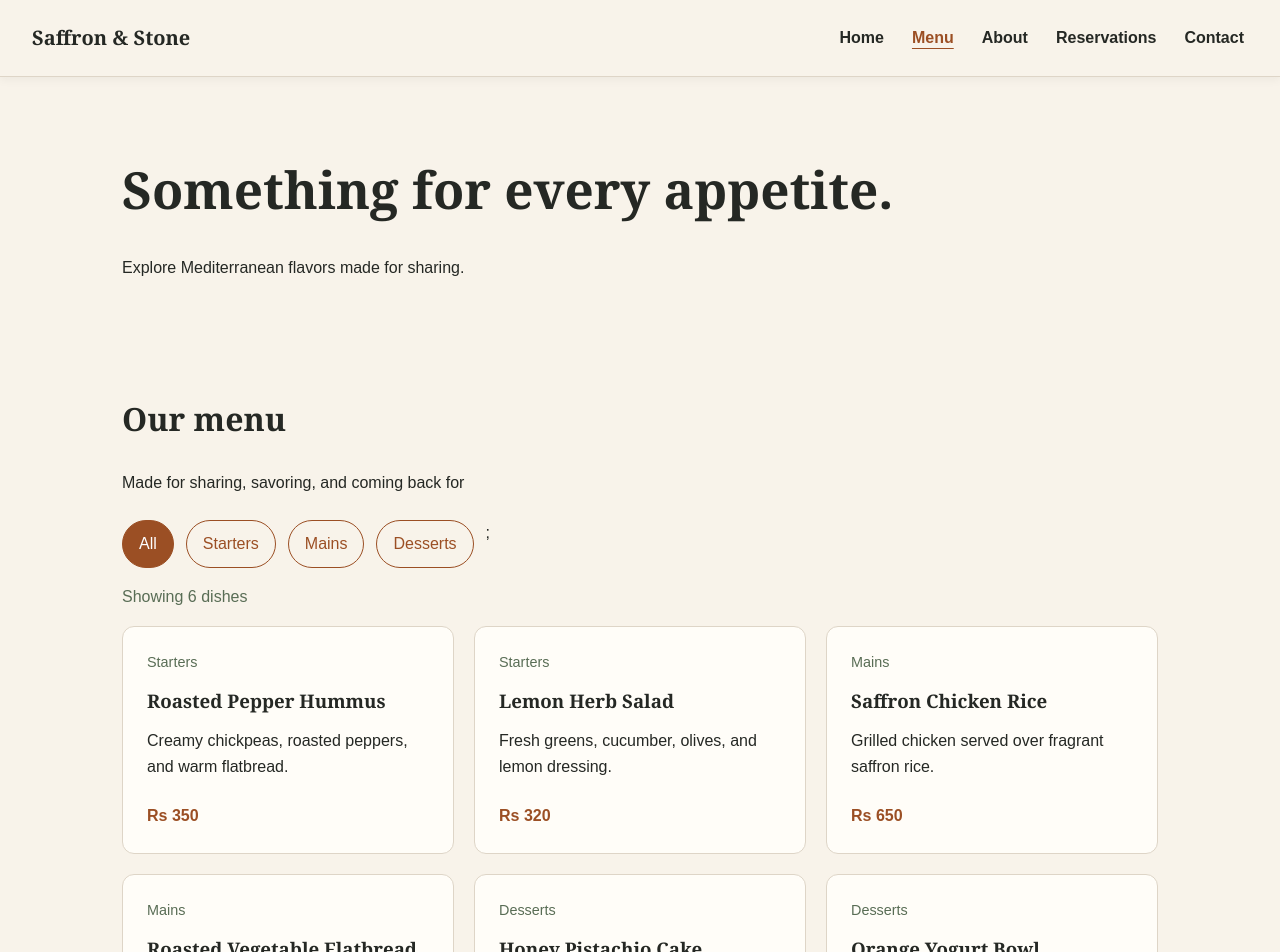
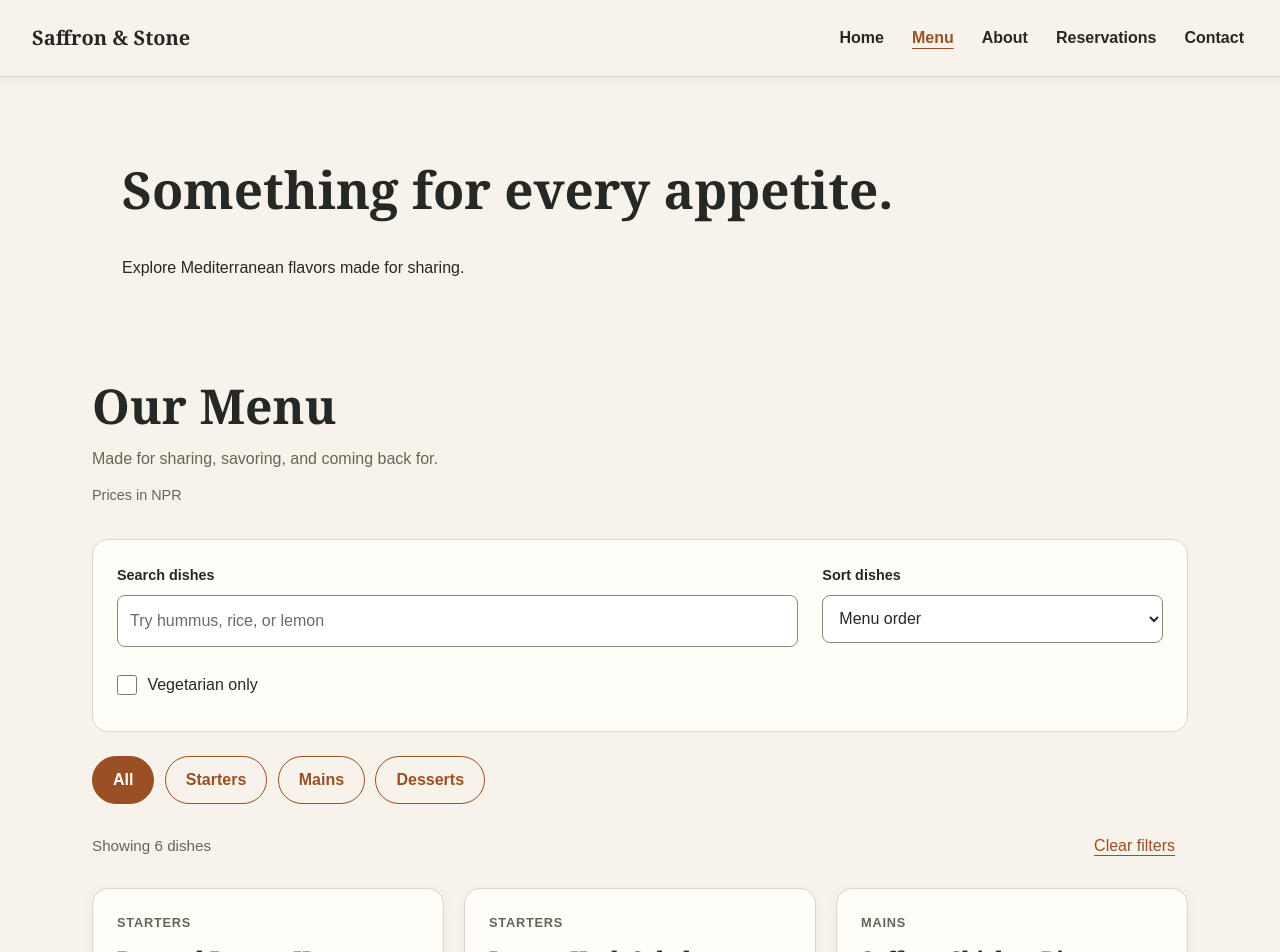
Before and after one commit to stupamanandhar80-wq/restaurant-site, a React (Vite) app: page /menu in a window 1280 px wide. Shown: the top 952 px of the page. Built offline with nearby package versions, Linux system fonts and the light colour scheme.

Commit message:
menu search filters sorting and styling

```diff
--- a/src/components/Menu.css
+++ b/src/components/Menu.css
@@ -1,50 +1,158 @@
+/* Menu section */
+
 .restaurant-menu {
-  max-width: 1100px;
+  --menu-ink: #252824;
+  --menu-muted: #626759;
+  --menu-accent: #9b4f24;
+  --menu-border: #ded5c7;
+
+  width: 100%;
+  max-width: 1160px;
   margin: 0 auto;
-  padding: 3rem 2rem;
+  padding: 2rem 2rem 4rem;
+  color: var(--menu-ink);
 }
 
 .restaurant-menu h2 {
-  margin-top: 0;
+  margin: 0 0 0.75rem;
   font-family: Georgia, serif;
-  font-size: 2rem;
+  font-size: clamp(2rem, 4vw, 3rem);
+  line-height: 1.2;
 }
 
-.menu-note,
-.menu-count {
-  color: #596d55;
+.restaurant-menu > p {
+  margin: 0 0 0.75rem;
+  color: var(--menu-muted);
 }
+
+.restaurant-menu .menu-note {
+  font-size: 0.9rem;
+}
+
+/* Search and sorting panel */
+
+.menu-controls {
+  display: grid;
+  grid-template-columns: minmax(0, 2fr) minmax(0, 1fr);
+  gap: 1rem 1.5rem;
+  margin-top: 2rem;
+  padding: 1.5rem;
+  border: 1px solid var(--menu-border);
+  border-radius: 16px;
+  background: #fffdf8;
+}
+
+.menu-control {
+  display: flex;
+  flex-direction: column;
+  gap: 0.5rem;
+  min-width: 0;
+}
+
+.menu-control label {
+  font-size: 0.9rem;
+  font-weight: bold;
+}
+
+.menu-control input,
+.menu-control select {
+  width: 100%;
+  min-width: 0;
+  min-height: 48px;
+  padding: 0.75rem;
+  border: 1px solid #918778;
+  border-radius: 8px;
+  background: #ffffff;
+  color: var(--menu-ink);
+  font: inherit;
+}
+
+.menu-control input::placeholder {
+  color: #6b6b63;
+}
+
+.menu-diet {
+  grid-column: 1 / -1;
+  display: flex;
+  align-items: center;
+  gap: 0.65rem;
+  min-height: 44px;
+  width: fit-content;
+  cursor: pointer;
+}
+
+.menu-diet input {
+  width: 20px;
+  height: 20px;
+  margin: 0;
+  accent-color: var(--menu-accent);
+}
+
+/* Category buttons */
 
 .menu-filters {
   display: flex;
   flex-wrap: wrap;
-  gap: 0.75rem;
+  gap: 0.65rem;
   margin-top: 1.5rem;
 }
 
 .menu-filter {
-  padding: 0.65rem 1rem;
-  border: 1px solid #9b4f24;
+  min-height: 44px;
+  padding: 0.65rem 1.25rem;
+  border: 1px solid var(--menu-accent);
   border-radius: 999px;
   background: transparent;
-  color: #9b4f24;
+  color: var(--menu-accent);
   font: inherit;
+  font-weight: bold;
   cursor: pointer;
 }
 
-.menu-filter[aria-pressed="true"] {
-  background: #9b4f24;
-  color: white;
+.menu-filter:hover {
+  background: #eee5d8;
 }
 
-.menu-filter:hover {
-  text-decoration: underline;
+.menu-filter[aria-pressed="true"] {
+  background: var(--menu-accent);
+  color: #ffffff;
 }
 
-.menu-filter:focus-visible {
-  outline: 3px solid #252824;
-  outline-offset: 3px;
+/* Result count and reset */
+
+.menu-results-bar {
+  display: flex;
+  justify-content: space-between;
+  align-items: center;
+  flex-wrap: wrap;
+  gap: 0.75rem;
+  margin: 1.25rem 0;
 }
+
+.menu-count {
+  margin: 0;
+  color: var(--menu-muted);
+  font-size: 0.95rem;
+}
+
+.menu-clear {
+  min-height: 44px;
+  padding: 0.5rem 0.75rem;
+  border: 1px solid transparent;
+  border-radius: 6px;
+  background: transparent;
+  color: var(--menu-accent);
+  font: inherit;
+  text-decoration: underline;
+  text-underline-offset: 4px;
+  cursor: pointer;
+}
+
+.menu-clear:hover {
+  background: #eee5d8;
+}
+
+/* Dish cards */
 
 .menu-grid {
   display: grid;
@@ -55,33 +163,85 @@
 .menu-card {
   display: flex;
   flex-direction: column;
+  min-width: 0;
   padding: 1.5rem;
-  border: 1px solid #ded5c7;
-  border-radius: 12px;
+  border: 1px solid var(--menu-border);
+  border-radius: 16px;
   background: #fffdf8;
+  box-shadow: 0 4px 16px rgb(37 40 36 / 4%);
 }
 
 .menu-category {
   margin: 0;
-  color: #596d55;
-  font-size: 0.9rem;
+  color: var(--menu-muted);
+  font-size: 0.8rem;
+  font-weight: bold;
+  letter-spacing: 0.06em;
+  text-transform: uppercase;
 }
 
 .menu-card h3 {
   margin: 0.75rem 0;
   font-family: Georgia, serif;
+  font-size: 1.35rem;
+  line-height: 1.3;
+}
+
+.menu-badge {
+  align-self: flex-start;
+  margin-bottom: 1rem;
+  padding: 0.25rem 0.65rem;
+  border-radius: 999px;
+  background: #e7eddf;
+  color: #365536;
+  font-size: 0.8rem;
+  font-weight: bold;
 }
 
 .menu-description {
   margin: 0 0 1.5rem;
-  line-height: 1.6;
+  color: var(--menu-muted);
+  line-height: 1.7;
 }
 
 .menu-price {
   margin: auto 0 0;
-  color: #9b4f24;
+  padding-top: 1rem;
+  border-top: 1px solid var(--menu-border);
+  color: var(--menu-accent);
+  font-size: 1.1rem;
   font-weight: bold;
 }
+
+/* Empty results */
+
+.menu-empty {
+  padding: 3rem 1.5rem;
+  border: 1px dashed #918778;
+  border-radius: 16px;
+  background: #fffdf8;
+  text-align: center;
+}
+
+.menu-empty h3 {
+  margin-top: 0;
+  font-family: Georgia, serif;
+}
+
+.menu-empty p {
+  color: var(--menu-muted);
+}
+
+/* Keyboard focus */
+
+.restaurant-menu input:focus-visible,
+.restaurant-menu select:focus-visible,
+.restaurant-menu button:focus-visible {
+  outline: 3px solid var(--menu-accent);
+  outline-offset: 4px;
+}
+
+/* Tablet */
 
 @media (max-width: 900px) {
   .menu-grid {
@@ -89,12 +249,33 @@
   }
 }
 
+/* Phone */
+
 @media (max-width: 600px) {
   .restaurant-menu {
-    padding: 2rem 1rem;
+    padding: 1.5rem 1rem 3rem;
+  }
+
+  .menu-controls {
+    grid-template-columns: 1fr;
+    padding: 1rem;
   }
 
   .menu-grid {
     grid-template-columns: 1fr;
   }
+
+  .menu-filter {
+    padding: 0.6rem 1rem;
+  }
 }
+
+.menu-badge-veg {
+  background: #e7eddf;
+  color: #365536;
+}
+
+.menu-badge-nonveg {
+  background: #f5e3d9;
+  color: #843d22;
+}
--- a/src/components/Menu.jsx
+++ b/src/components/Menu.jsx
@@ -1,21 +1,90 @@
-import { useState } from "react";
-import menuItems from "../data/menu";
-import './Menu.css'
+import { useState } from 'react';
+import menuItems from '../data/menu.js';
+import './Menu.css';
 
 const categories = ['All', 'Starters', 'Mains', 'Desserts'];
 
-function Menu () {
+function Menu() {
+  const [selectedCategory, setSelectedCategory] = useState('All');
+  const [searchTerm, setSearchTerm] = useState('');
+  const [vegetarianOnly, setVegetarianOnly] = useState(false);
+  const [sortOrder, setSortOrder] = useState('recommended');
 
-    const [selectedCategory, setSelectedCategory] = useState('All');
+  const normalizedSearch = searchTerm.trim().toLowerCase();
 
-    const visibleItems = menuItems.filter((item) => {
-        return selectedCategory == 'All' || item.category === selectedCategory;
+  const filteredItems = menuItems.filter((item) => {
+    const matchesCategory =
+      selectedCategory === 'All' ||
+      item.category === selectedCategory;
+
+    const searchableText =
+      `${item.name} ${item.description}`.toLowerCase();
+
+    const matchesSearch = searchableText.includes(normalizedSearch);
+
+    const matchesDiet = !vegetarianOnly || item.vegetarian === true;
+
+    return matchesCategory && matchesSearch && matchesDiet;
   });
+
+  const visibleItems = [...filteredItems];
+
+  if (sortOrder === 'price-low') {
+    visibleItems.sort((first, second) => first.price - second.price);
+  } else if (sortOrder === 'price-high') {
+    visibleItems.sort((first, second) => second.price - first.price);
+  }
+
+  function clearFilters() {
+    setSelectedCategory('All');
+    setSearchTerm('');
+    setVegetarianOnly(false);
+    setSortOrder('recommended');
+  }
 
   return (
     <section id="menu" className="restaurant-menu">
-            <h2>Our menu</h2>
-            <p>Made for sharing, savoring, and coming back for</p>
+      <h2>Our Menu</h2>
+      <p>Made for sharing, savoring, and coming back for.</p>
+      <p className="menu-note">Prices in NPR</p>
+
+      <div className="menu-controls">
+        <div className="menu-control">
+          <label htmlFor="menu-search">Search dishes</label>
+          <input
+            id="menu-search"
+            type="search"
+            placeholder="Try hummus, rice, or lemon"
+            value={searchTerm}
+            onChange={(event) => setSearchTerm(event.target.value)}
+          />
+        </div>
+
+        <div className="menu-control">
+          <label htmlFor="menu-sort">Sort dishes</label>
+          <select
+            id="menu-sort"
+            value={sortOrder}
+            onChange={(event) => setSortOrder(event.target.value)}
+          >
+            <option value="recommended">Menu order</option>
+            <option value="price-low">Price: low to high</option>
+            <option value="price-high">Price: high to low</option>
+          </select>
+        </div>
+
+        <label className="menu-diet" htmlFor="vegetarian-only">
+          <input
+            id="vegetarian-only"
+            type="checkbox"
+            checked={vegetarianOnly}
+            onChange={(event) =>
+              setVegetarianOnly(event.target.checked)
+            }
+          />
+          Vegetarian only
+        </label>
+      </div>
 
       <div className="menu-filters" role="group" aria-label="Filter menu">
         {categories.map((category) => (
@@ -28,23 +97,50 @@ function Menu () {
           >
             {category}
           </button>
-                ))};
+        ))}
       </div>
 
-            <p className="menu-count" aria-live="polite">
-                Showing {visibleItems.length} dishes
+      <div className="menu-results-bar">
+        <p className="menu-count" role="status">
+          Showing {visibleItems.length}{' '}
+          {visibleItems.length === 1 ? 'dish' : 'dishes'}
         </p>
 
+        <button
+          type="button"
+          className="menu-clear"
+          onClick={clearFilters}
+        >
+          Clear filters
+        </button>
+      </div>
+
+      {visibleItems.length > 0 ? (
         <div className="menu-grid">
           {visibleItems.map((item) => (
             <article className="menu-card" key={item.id}>
-                        <p className="menu-category"> {item.category}</p>
+              <p className="menu-category">{item.category}</p>
               <h3>{item.name}</h3>
+
+            <span
+                className={`menu-badge ${
+                    item.vegetarian ? 'menu-badge-veg' : 'menu-badge-nonveg'
+                }`}
+            >
+                {item.vegetarian ? 'Vegetarian' : 'Non-vegetarian'}
+            </span>
+
               <p className="menu-description">{item.description}</p>
-                        <p className="menu-price">Rs {item.price}</p>
+              <p className="menu-price">NPR {item.price}</p>
             </article>
           ))}
         </div>
+      ) : (
+        <div className="menu-empty">
+          <h3>No dishes match your choices.</h3>
+          <p>Try another search or use Clear filters to see every dish.</p>
+        </div>
+      )}
     </section>
   );
 }
--- a/src/components/PageNavigation.jsx
+++ b/src/components/PageNavigation.jsx
@@ -17,7 +17,7 @@ function PageNavigation () {
     useEffect (() => {
         const pageTitle = pageTitles[pathname] ?? 'Page Not Found';
 
-        document.title = `${pageTitle} | Saffron and Stone`;
+        document.title = `${pageTitle} || Saffron and Stone`;
 
         if (previousPath.current !== pathname) {
             const mainContent = document.getElementById ('main-content');
--- a/src/data/menu.js
+++ b/src/data/menu.js
@@ -5,6 +5,7 @@ const menuItems = [
     description: 'Creamy chickpeas, roasted peppers, and warm flatbread.',
     category: 'Starters',
     price: 350,
+    vegetarian: true,
   },
   {
     id: 2,
@@ -12,6 +13,7 @@ const menuItems = [
     description: 'Fresh greens, cucumber, olives, and lemon dressing.',
     category: 'Starters',
     price: 320,
+    vegetarian: true,
   },
   {
     id: 3,
@@ -19,6 +21,7 @@ const menuItems = [
     description: 'Grilled chicken served over fragrant saffron rice.',
     category: 'Mains',
     price: 650,
+    vegetarian: false,
   },
   {
     id: 4,
@@ -26,6 +29,7 @@ const menuItems = [
     description: 'Seasonal vegetables, feta, and herbs on crisp flatbread.',
     category: 'Mains',
     price: 550,
+    vegetarian: true,
   },
   {
     id: 5,
@@ -33,6 +37,7 @@ const menuItems = [
     description: 'A soft pistachio cake finished with honey.',
     category: 'Desserts',
     price: 280,
+    vegetarian: true,
   },
   {
     id: 6,
@@ -40,6 +45,7 @@ const menuItems = [
     description: 'Thick yogurt with orange, toasted nuts, and honey.',
     category: 'Desserts',
     price: 250,
+    vegetarian: true,
   },
 ];
 
```
Lines whose indentation alone changed are shown as unchanged.
